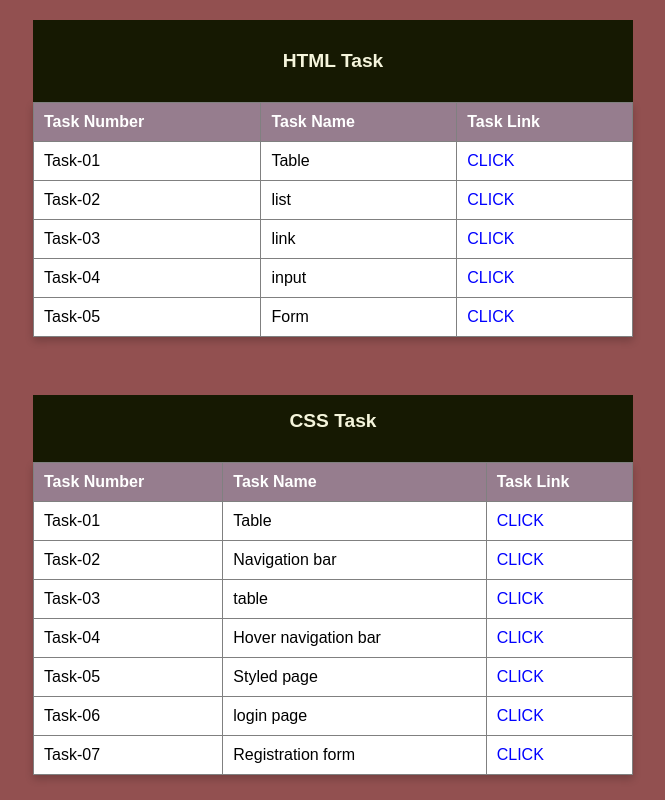
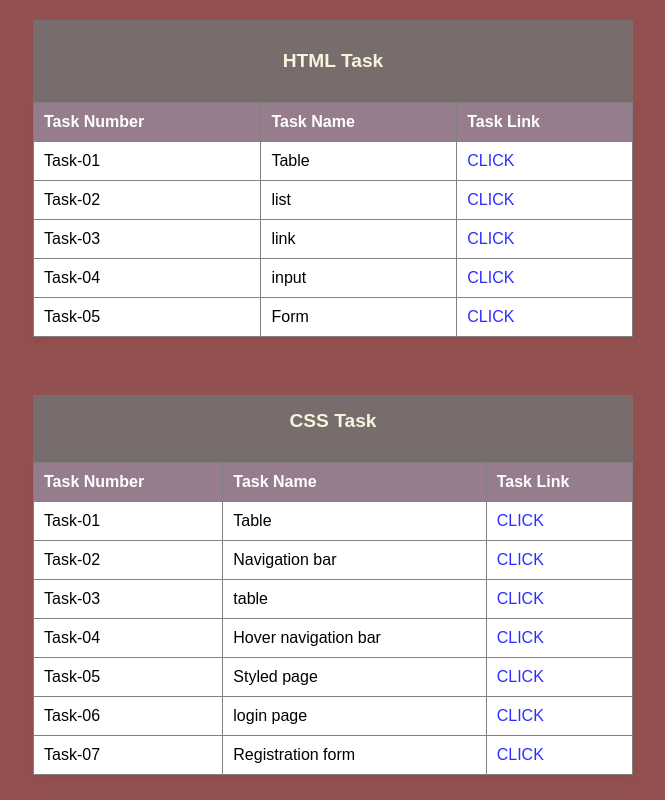
Before and after one commit to nishanth9491/mern, a plain HTML site: page index.html in a window 1280 px wide. Shown: the whole page, without its empty margins (307-972 px from the left). Drawn offline with Linux system fonts and the light colour scheme.

Commit message:
Update index.html

```diff
--- a/index.html
+++ b/index.html
@@ -5,9 +5,7 @@
     <meta name="viewport" content="width=device-width, initial-scale=1.0" />
     <title>MERN TASKS</title>
     <style>
-      /* styles.css */
-
-      body {
+     body {
         font-family: Arial, sans-serif;
         background-color: #925050;
         margin: 0;
@@ -28,7 +26,7 @@
         width: 90%;
         max-width: 600px;
         background-color: #fff;
-        box-shadow: 0 4px 8px rgba(0, 0, 0, 0.2);
+        box-shadow: 0 4px 8px rgba(125, 60, 60, 0.2);
       }
 
       caption {
@@ -36,7 +34,7 @@
         padding-bottom: 15px;
         font-size: larger;
         font-weight: bold;
-        background-color: #161902;
+        background-color: #796c6c;
         color: beige;
       }
 
@@ -49,11 +47,10 @@
       th {
         background-color: #967d8e;
         color: white;
-
       }
 
       a {
-        color: blue;
+        color: rgb(45, 45, 255);
         text-decoration: none;
       }
 
@@ -61,12 +58,10 @@
         text-decoration: underline;
       }
 
-      /* Add hover effect for table rows */
       tr:hover {
         background-color: #f2f2f2;
       }
 
-      /* Add a hover effect for links within tables */
       table a:hover {
         color: #1262c5;
         text-decoration: underline;
```
